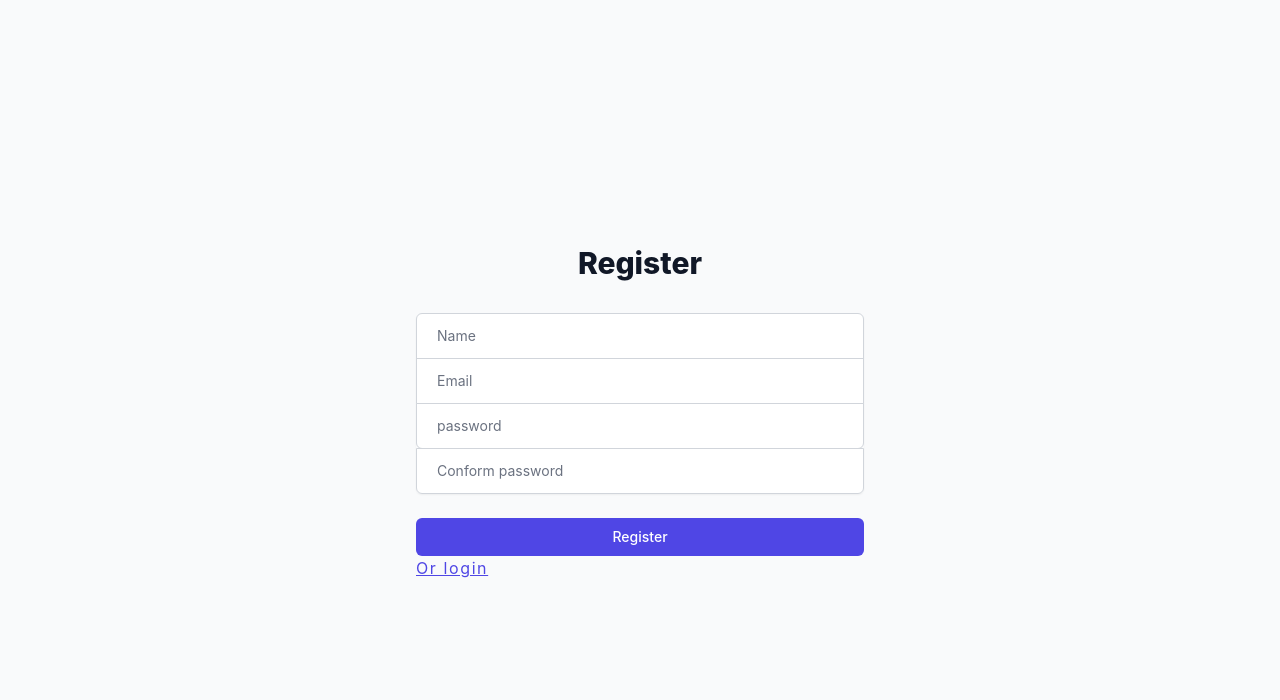
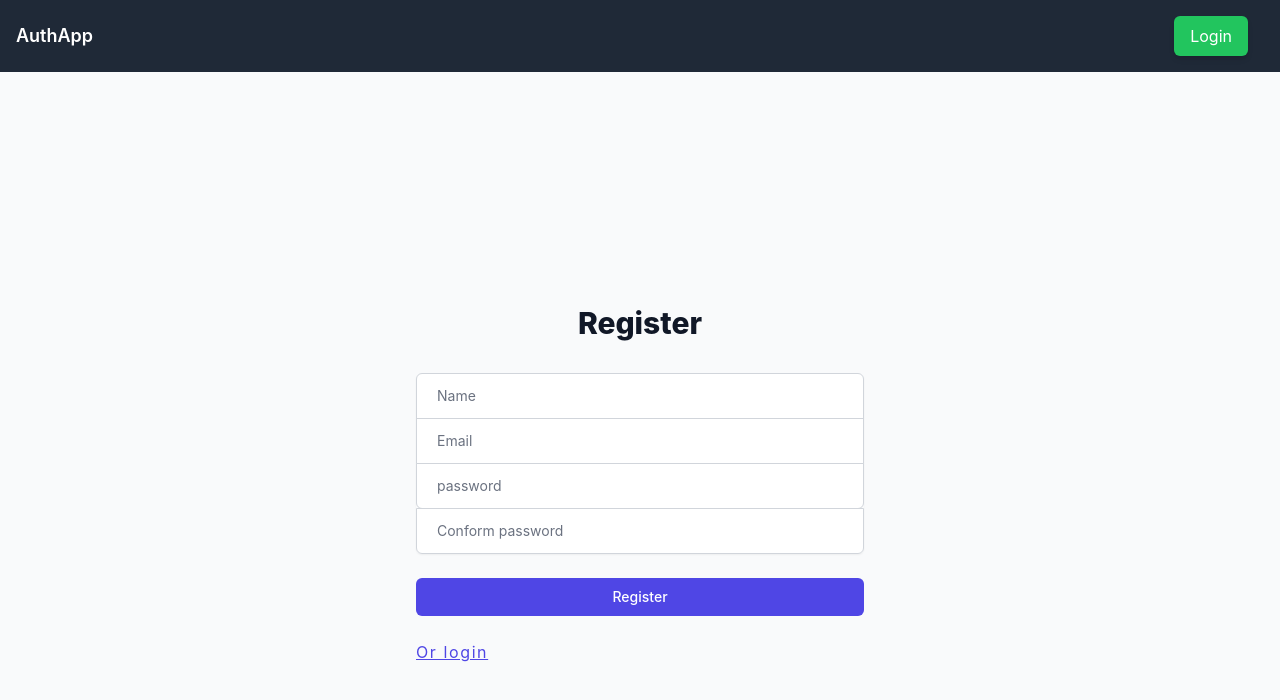
Before and after one commit to Usamaraoo/node-react-auth, a React (Create React App) app in the folder frontend/: page /register in a window 1280 px wide. Shown: the top 700 px of the page. Built offline with nearby package versions, Linux system fonts and the light colour scheme.

Commit message:
protected route added

```diff
--- a/frontend/src/App.tsx
+++ b/frontend/src/App.tsx
@@ -1,20 +1,25 @@
 import { FC } from "react";
 import "./App.css";
-import 'react-notifications/lib/notifications.css';
+import "react-notifications/lib/notifications.css";
 import { BrowserRouter as Router, Route, Routes } from "react-router-dom";
 import Home from "./pages/Home";
 import Register from "./pages/Register";
 import Login from "./pages/Login";
-import {NotificationContainer} from 'react-notifications';
+import { NotificationContainer } from "react-notifications";
+import PrivateRoutes from "./utils/PrivateRoute";
+import Navbar from "./Layouts/Navbar";
 const App: FC = () => {
   return (
     <div>
-      <NotificationContainer/>
+      <NotificationContainer />
       <Router>
+        <Navbar/>
         <Routes>
-          <Route path="/" element={ <Home/> } />
           <Route path="/login" element={<Login />} />
           <Route path="/register" element={<Register />} />
+          <Route element={<PrivateRoutes />}>
+            <Route path="/" element={<Home />} />
+          </Route>
         </Routes>
       </Router>
     </div>
--- /dev/null
+++ b/frontend/src/Layouts/Navbar.tsx
@@ -0,0 +1,49 @@
+import React, { useState } from "react";
+import { useAppSelector } from "../hooks/hooks";
+import { Link } from "react-router-dom";
+
+const Navbar = () => {
+  const [isLoggedIn, setIsLoggedIn] = useState(false);
+  const user = useAppSelector((user) => user);
+
+  const handleLogin = () => {
+    // Logic for login
+    setIsLoggedIn(true);
+  };
+
+  const handleLogout = () => {
+    // Logic for logout
+    setIsLoggedIn(false);
+  };
+
+  return (
+    <nav className="bg-gray-800 p-4">
+      <div className="max-w-7xl mx-auto">
+        <div className="flex justify-between items-center">
+          <div className="flex items-center">
+            <Link to='/' className="text-white text-lg font-semibold">AuthApp</Link>
+          </div>
+          <div className="flex items-center">
+            {user.jwt ? (
+              <button
+                onClick={handleLogout}
+                className="bg-red-500 text-white px-4 py-2 rounded-md shadow-md mr-4"
+              >
+                Logout
+              </button>
+            ) : (
+              <button
+                onClick={handleLogin}
+                className="bg-green-500 text-white px-4 py-2 rounded-md shadow-md mr-4"
+              >
+                Login
+              </button>
+            )}
+          </div>
+        </div>
+      </div>
+    </nav>
+  );
+};
+
+export default Navbar;
--- /dev/null
+++ b/frontend/src/component/Widget.tsx
@@ -0,0 +1,16 @@
+import React from 'react';
+
+const Widget = ({ title, children, bgColor, textColor }) => {
+  return (
+    <div className={`w-64 h-48 bg-white shadow-md m-4 rounded-lg ${bgColor} ${textColor}`}>
+      <div className="p-4">
+        <h2 className="text-lg font-semibold">{title}</h2>
+        <div className="mt-4">
+          {children}
+        </div>
+      </div>
+    </div>
+  );
+};
+
+export default Widget;
--- a/frontend/src/pages/Home.tsx
+++ b/frontend/src/pages/Home.tsx
@@ -1,9 +1,44 @@
 import { FC } from "react";
 import { Link } from "react-router-dom";
+import Widget from "../component/Widget";
 const Home: FC = () => {
-  return (<div>
-    <Link to={'/login'}>Login</Link>
-  </div>);
+  return (
+    <div>
+      <div className="flex flex-wrap justify-center">
+        <Widget
+          title="Sales Summary"
+          bgColor="bg-blue-500"
+          textColor="text-white"
+        >
+          {/* Your sales summary content */}
+          <p>Sales: $10,000</p>
+          <p>Profit: $5,000</p>
+        </Widget>
+        <Widget
+          title="Recent Orders"
+          bgColor="bg-red-700"
+          textColor="text-white"
+        >
+          {/* Your recent orders content */}
+          <ul>
+            <li>Order #123</li>
+            <li>Order #124</li>
+            <li>Order #125</li>
+            {/* Add more recent orders */}
+          </ul>
+        </Widget>
+        <Widget
+          title="User Analytics"
+          bgColor="bg-purple-500"
+          textColor="text-white"
+        >
+          {/* Your user analytics content */}
+          <p>Users: 1000</p>
+          <p>Active Users: 500</p>
+        </Widget>
+      </div>
+    </div>
+  );
 };
 
 export default Home;
--- a/frontend/src/pages/Login.tsx
+++ b/frontend/src/pages/Login.tsx
@@ -2,7 +2,7 @@ import { FC } from "react";
 import { useForm, SubmitHandler } from "react-hook-form";
 import axiosConfig from "../utils/axios";
 import { NotificationManager } from "react-notifications";
-import { Link } from "react-router-dom";
+import { Link, useNavigate } from "react-router-dom";
 import { useAppSelector, useAppDispatch } from "../hooks/hooks";
 import { loginUser } from "../redux/features/user/userSlice";
 
@@ -18,14 +18,15 @@ const Login: FC = () => {
     reset,
     formState: { errors, isSubmitSuccessful },
   } = useForm<Inputs>();
-  // const count = useAppSelector((state) => state?.user);
-  // console.log("user", count);
+  const navigate = useNavigate();
   const dispatch = useAppDispatch();
 
   const onSubmit: SubmitHandler<Inputs> = async (data) => {
     try {
       await dispatch(loginUser(data)).unwrap();
       NotificationManager.success("User login");
+      navigate('/')
+
     } catch (error: any) {
       NotificationManager.error(error);
       console.log(error);
--- a/frontend/src/pages/Register.tsx
+++ b/frontend/src/pages/Register.tsx
@@ -2,7 +2,7 @@ import { FC, useEffect } from "react";
 import { useForm, SubmitHandler } from "react-hook-form";
 import axiosConfig from "../utils/axios";
 import { NotificationManager } from "react-notifications";
-import { Link } from "react-router-dom";
+import { Link, useNavigate } from "react-router-dom";
 import { useAppDispatch } from "../hooks/hooks";
 import { registerUser } from "../redux/features/user/userSlice";
 
@@ -22,12 +22,15 @@ const Register: FC = () => {
     formState: { errors, isSubmitSuccessful },
   } = useForm<Inputs>();
   const dispatch = useAppDispatch();
+  const navigate = useNavigate();
 
   const onSubmit: SubmitHandler<Inputs> = async (data) => {
     try {
       await dispatch(registerUser(data)).unwrap();
       NotificationManager.success("User register");
       reset();
+      navigate('/')
+
     } catch (error: any) {
       NotificationManager.error(error);
       console.log(error);
@@ -130,7 +133,7 @@ const Register: FC = () => {
             </button>
           </div>
           <Link
-            className="text-indigo-600 underline tracking-widest  "
+            className="text-indigo-600 underline tracking-widest block "
             to="/login"
           >
             Or login
--- /dev/null
+++ b/frontend/src/utils/PrivateRoute.tsx
@@ -0,0 +1,11 @@
+import { Outlet, Navigate } from "react-router-dom";
+import { useAppSelector } from "../hooks/hooks";
+
+const PrivateRoutes = () => {
+  let auth = { token: false };
+  const user = useAppSelector((user) => user);
+
+  return user?.jwt !== "" ? <Outlet /> : <Navigate to="/login" />;
+};
+
+export default PrivateRoutes;
```
